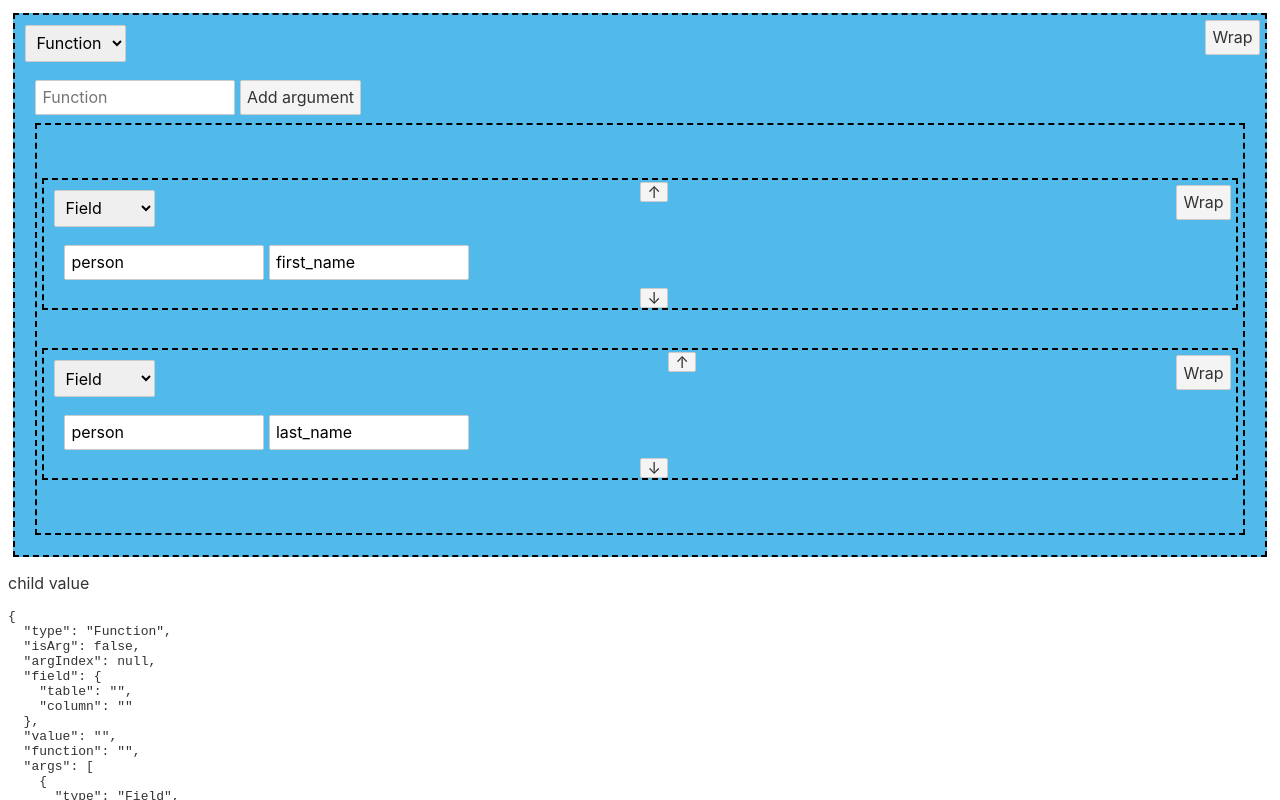
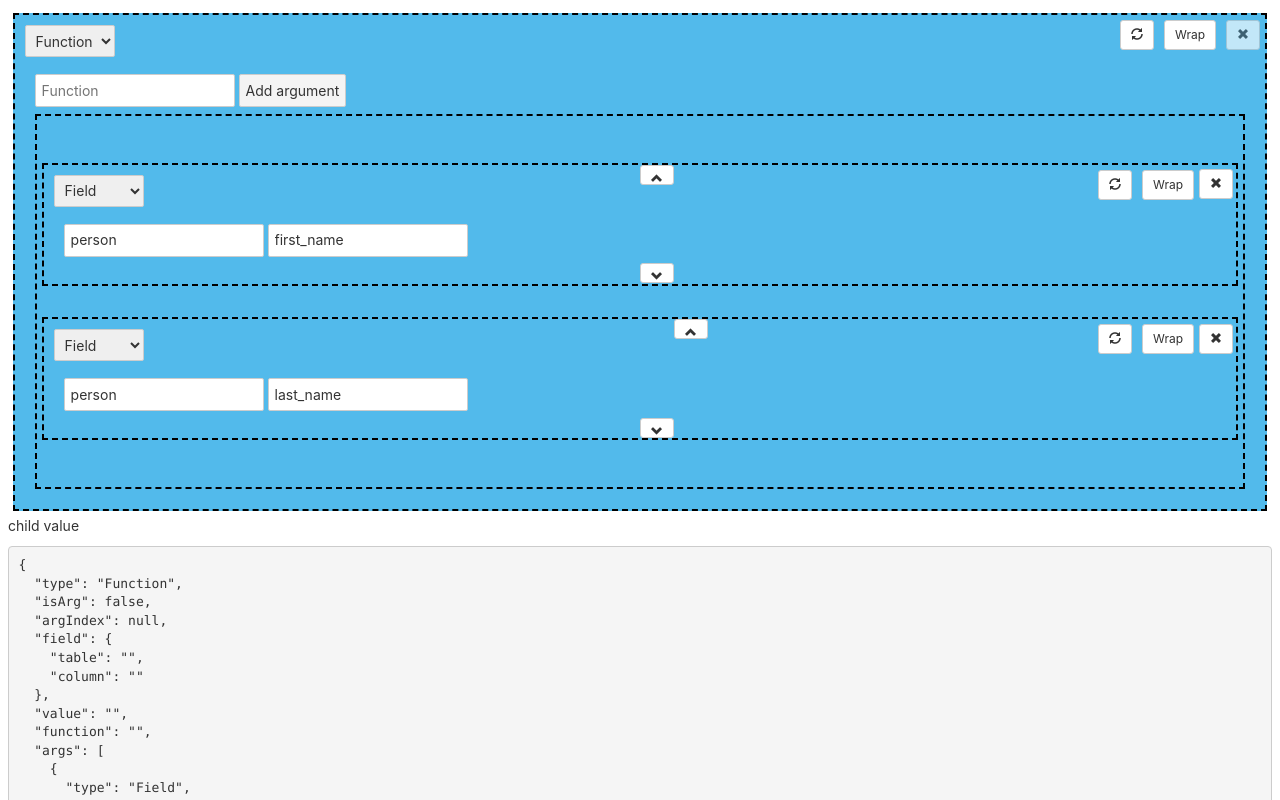
Before and after one commit to khbrendle/mast-ui, a Svelte app: page / in a window 1280 px wide. Shown: the top 800 px of the page. Built offline with nearby package versions, Linux system fonts and the light colour scheme.

Commit message:
added reset and delete buttons

```diff
--- a/public/index.html
+++ b/public/index.html
@@ -7,6 +7,7 @@
 	<title>MLManager</title>
 
 	<link rel='icon' type='image/png' href='/favicon.png'>
+	<link rel="stylesheet" href="https://maxcdn.bootstrapcdn.com/bootstrap/3.4.0/css/bootstrap.min.css">
 	<link rel='stylesheet' href='/global.css'>
 	<link rel='stylesheet' href='/build/bundle.css'>
 
--- a/src/ColumnMappingComponent.svelte
+++ b/src/ColumnMappingComponent.svelte
@@ -5,14 +5,17 @@
   export let props = new ColumnMappingValue().newField();
   $: props = props;
 
-  // export let isArg = false;
-  console.log("object ", props, " is arg: ", props.isArg);
-  // export let argIndex = null;
+  // console.log("object ", props, " is arg: ", props.isArg);
 
   let mappingTypes = [
-    { id: 1, text: "Field" },
-    { id: 2, text: "Value" },
-    { id: 3, text: "Function" }
+    { id: 0, text: "Field" },
+    { id: 1, text: "Value" },
+    { id: 2, text: "Function" }
+  ];
+
+  let fieldTables = [
+    { id: 0, text: "person" },
+    { id: 1, text: "visit" }
   ];
 
   let handleAddArgument = () => {
@@ -28,7 +31,7 @@
   };
 
   function handleWrap() {
-    props = new ColumnMappingValue().newWrapper(props);
+    props = new ColumnMappingValue().newWrapper(props.isArg, props);
   }
 
   function handleMoveArgUp(idx) {
@@ -42,27 +45,49 @@
     props = props.moveArgDown(idx);
   }
 
-  afterUpdate(() => {
-    console.log("new props after update: ", props);
-  });
+  function handleDelete(argsIndex) {
+    console.log(`removing function argument at index ${argsIndex}`);
+    console.log(`props has ${props.args.length} args`);
+    props.args.splice(argsIndex, 1);
+    props.args = props.args;
+  }
+
+  function handleReset() {
+    console.log("removing function argument");
+    props = new ColumnMappingValue().fromType(props.type, props.argsIndex);
+  }
+
+  // afterUpdate(() => {
+  //   console.log("new props after update: ", props);
+  // });
 </script>
 
 <div class='outer'>
   <!-- <p>argIndex: {props.argIndex}</p> -->
-  <select class='type-select' bind:value={props.type} on:change={handleSelectType}>
+  <select class='type-select dropdown' bind:value={props.type} on:change={handleSelectType}>
     {#each mappingTypes as type}
       <option id={type.id} value={type.text}>
         {type.text}
       </option>
     {/each}
   </select>
-  <!-- {#if props.isArg}
-    <button class='up-arrow' type='button' on:click|preventDefault={() => handleMoveArgUp(argIndex)}>&#8593;</button>
-  {/if} -->
-  <button class='wrap-button' type='button' on:click={handleWrap}>Wrap</button>
+  {#if !props.isArg}
+  <button class='wrap-button btn btn-default btn-sm' type='button' disabled=true on:click|preventDefault={() => handleDelete(props.argsIndex)}>
+  <span class="glyphicon glyphicon-remove"></span>
+  </button>
+  {/if}
+  <button class='wrap-button btn btn-default btn-sm' type='button' on:click={handleWrap}>Wrap</button>
+  <button class='wrap-button btn btn-default btn-sm' type='button' on:click={handleReset}>
+    <span class="glyphicon glyphicon-refresh"></span>
+  </button>
   <div class="inner">
   {#if props.type === 'Field'}
-    <input class="field_table" placeholder='Table' bind:value={props.field.table}>
+    <input class="field_table" placeholder='Table' bind:value={props.field.table} list="field_tables">
+    <datalist id="field_tables">
+    {#each fieldTables as ft}
+      <option value={ft.text}>
+    {/each}
+    </datalist>
     <input class="field_column" placeholder='Column' bind:value={props.field.column}>
   {:else if props.type === 'Value'}
       <input id="value" placeholder="Value" bind:value={props.value}>
@@ -72,18 +97,24 @@
     <button type='button' on:click={handleAddArgument}>Add argument</button>
     <div class='func-args' >
       {#each props.args as arg, idx}
-        <button class='up-arrow' type='button' on:click|preventDefault={() => handleMoveArgUp(idx)}>&#8593;</button>
+        <button class='up-arrow btn btn-default btn-sm' type='button' on:click|preventDefault={() => handleMoveArgUp(idx)}>
+          <span class="glyphicon glyphicon-chevron-up"></span>
+        </button>
+        {#if arg.isArg}
+        <button class='delete-arg-button wrap-button btn btn-default btn-sm' type='button' on:click|preventDefault={() => handleDelete(idx)}>
+        <span class="glyphicon glyphicon-remove"></span>
+        </button>
+        {/if}
         <svelte:self bind:props={arg} />
-        <button class='down-arrow' type='button' on:click|preventDefault={() => handleMoveArgDown(idx)}>&#8595;</button>
+        <button class='down-arrow btn btn-default btn-sm' type='button' on:click|preventDefault={() => handleMoveArgDown(idx)}>
+          <span class="glyphicon glyphicon-chevron-down"></span>
+        </button>
       {/each}
     </div>
   {:else }
     {alert("Type not supported")}
   {/if}
   </div>
-  <!-- {#if isArg}
-    <button class='down-arrow' type='button' on:click|preventDefault={() => handleMoveArgDown(argIndex)}>&#8595;</button>
-  {/if} -->
 </div>
 
 <style>
@@ -122,16 +153,21 @@
   }
   .up-arrow {
     position: relative;
-			  top: 37px;
+    top: 27px;
     left: 50%;
     height: 20px;
     line-height: 5px;
   }
   .down-arrow {
     position: relative;
-			  bottom: 27px;
+    bottom: 29px;
     left: 50%;
     height: 20px;
     line-height: 5px;
   }
+  .delete-arg-button {
+    position: relative;
+    top: 28px;
+    right: 5px;
+  }
 </style>
--- a/src/objects.js
+++ b/src/objects.js
@@ -47,13 +47,13 @@ export class ColumnMappingValue {
   }
   // create wrapper around an object
   // this just pushes the current object into an argument of an un-named function
-  newWrapper (prop) {
+  newWrapper (isArg, prop) {
     console.log("creating new wrapper object for type ", prop.type);
     console.log("input instance of Array? ", prop instanceof Array)
     console.log("input instance of ColumnMappingValue? ", prop instanceof ColumnMappingValue)
     prop.isArg = true
     prop.argIndex = 0
-    return new ColumnMappingValue('Function', false, null, '', '', '', '', [prop])
+    return new ColumnMappingValue('Function', isArg, null, '', '', '', '', [prop])
   }
   fromJSON (x) {
     console.log("creating object from string");
```
Lines whose indentation alone changed are shown as unchanged.
